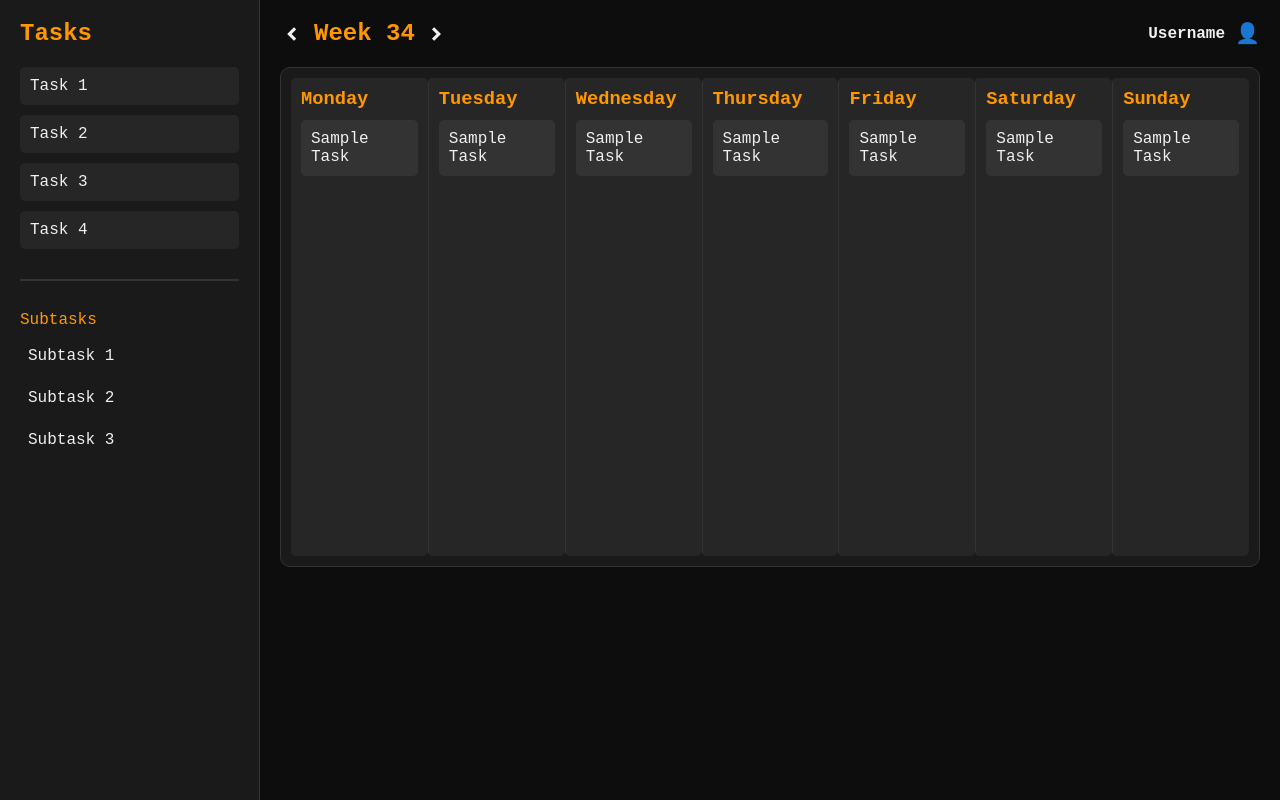
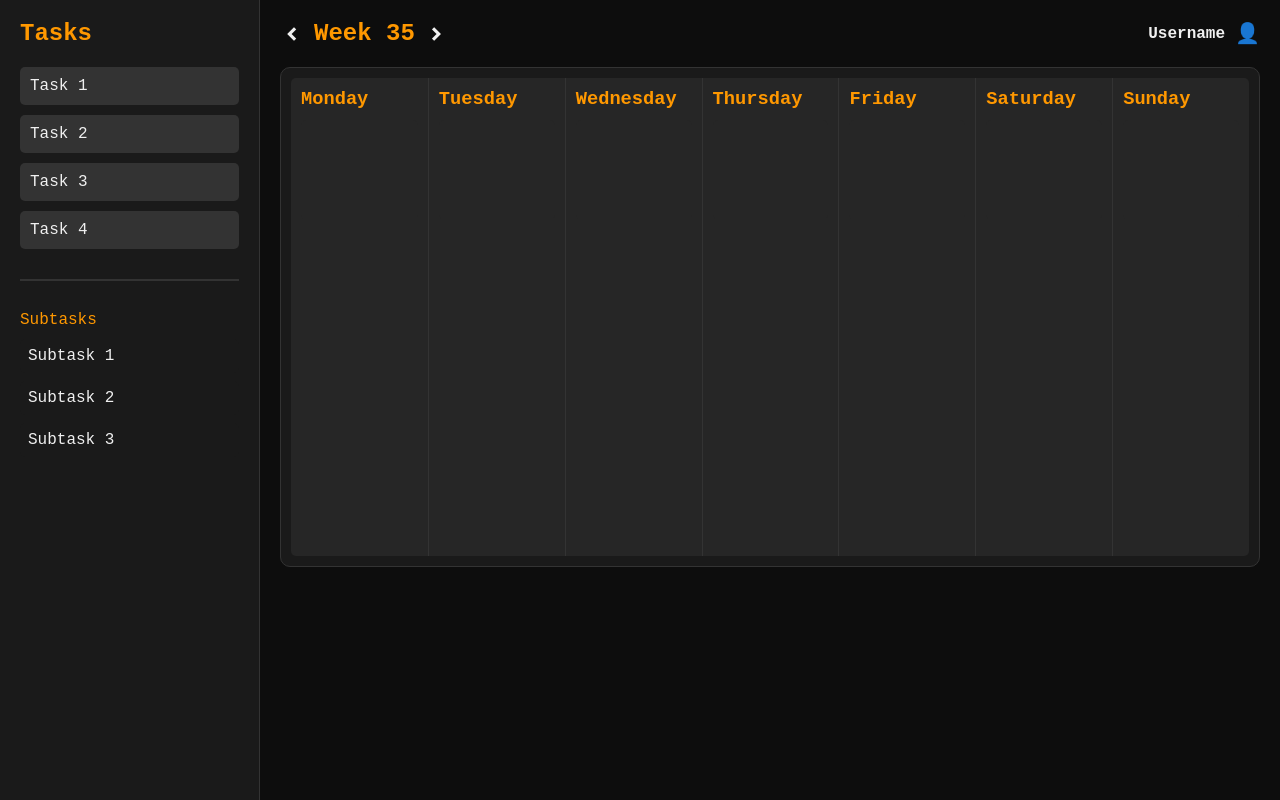
Before and after one commit to Teinlb/Dispositum, a React (Vite) app: page / in a window 1280 px wide. Built offline with nearby package versions, Linux system fonts and the light colour scheme.

Commit message:
modified:   src/App.tsx

```diff
--- a/package.json
+++ b/package.json
@@ -11,11 +11,14 @@
   },
   "dependencies": {
     "react": "^18.3.1",
-    "react-dom": "^18.3.1"
+    "react-beautiful-dnd": "^13.1.1",
+    "react-dom": "^18.3.1",
+    "react-draggable": "^4.4.6"
   },
   "devDependencies": {
     "@eslint/js": "^9.9.0",
     "@types/react": "^18.3.3",
+    "@types/react-beautiful-dnd": "^13.1.8",
     "@types/react-dom": "^18.3.0",
     "@vitejs/plugin-react": "^4.3.1",
     "eslint": "^9.9.0",
--- a/src/App.tsx
+++ b/src/App.tsx
@@ -1,14 +1,103 @@
-import React from 'react';
+import React, { useState } from 'react';
 import './index.css';
 import SideBar from './components/sidebar/SideBar';
 import Planner from './components/planner/Planner';
+import { DragDropContext, DropResult } from 'react-beautiful-dnd';
 
 const App: React.FC = () => {
+  const [tasks, setTasks] = useState<string[]>(["Task 1", "Task 2", "Task 3", "Task 4"]);
+  const [subtasks, setSubtasks] = useState<string[]>(["Subtask 1", "Subtask 2", "Subtask 3"]);
+  const [plannerTasks, setPlannerTasks] = useState<{ [key: string]: string[] }>({
+    Monday: [],
+    Tuesday: [],
+    Wednesday: [],
+    Thursday: [],
+    Friday: [],
+    Saturday: [],
+    Sunday: [],
+  });
+
+  const onDragEnd = (result: DropResult) => {
+    const { source, destination } = result;
+
+    if (!destination) {
+      return;
+    }
+
+    if (source.droppableId === destination.droppableId) {
+      // Slepen binnen dezelfde lijst
+      const items = reorder(getList(source.droppableId), source.index, destination.index);
+      updateList(source.droppableId, items);
+    } else {
+      // Slepen tussen verschillende lijsten
+      const result = move(
+        getList(source.droppableId),
+        getList(destination.droppableId),
+        source,
+        destination
+      );
+      updateList(source.droppableId, result[source.droppableId]);
+      updateList(destination.droppableId, result[destination.droppableId]);
+    }
+  };
+
+  const getList = (id: string) => {
+    switch (id) {
+      case 'sidebarTasks':
+        return tasks;
+      case 'sidebarSubtasks':
+        return subtasks;
+      default:
+        return plannerTasks[id];
+    }
+  };
+
+  const updateList = (id: string, items: string[]) => {
+    switch (id) {
+      case 'sidebarTasks':
+        setTasks(items);
+        break;
+      case 'sidebarSubtasks':
+        setSubtasks(items);
+        break;
+      default:
+        setPlannerTasks((prev) => ({ ...prev, [id]: items }));
+        break;
+    }
+  };
+
+  const reorder = (list: string[], startIndex: number, endIndex: number): string[] => {
+    const result = Array.from(list);
+    const [removed] = result.splice(startIndex, 1);
+    result.splice(endIndex, 0, removed);
+    return result;
+  };
+
+  const move = (
+    source: string[],
+    destination: string[],
+    droppableSource: any,
+    droppableDestination: any
+  ) => {
+    const sourceClone = Array.from(source);
+    const destClone = Array.from(destination);
+    const [removed] = sourceClone.splice(droppableSource.index, 1);
+    destClone.splice(droppableDestination.index, 0, removed);
+
+    const result: { [key: string]: string[] } = {};
+    result[droppableSource.droppableId] = sourceClone;
+    result[droppableDestination.droppableId] = destClone;
+
+    return result;
+  };
+
   return (
-    <div className="app">
-      <SideBar />
-      <Planner />
-    </div>
+    <DragDropContext onDragEnd={onDragEnd}>
+      <div className="app">
+        <SideBar tasks={tasks} subtasks={subtasks} />
+        <Planner plannerTasks={plannerTasks} />
+      </div>
+    </DragDropContext>
   );
 };
 
--- a/src/components/planner/Planner.tsx
+++ b/src/components/planner/Planner.tsx
@@ -1,21 +1,21 @@
-import React, { useState } from 'react';
+import React from 'react';
+import { Droppable, Draggable } from 'react-beautiful-dnd';
 import './planner.css';
 
-const Planner: React.FC = () => {
-  const [currentWeek, setCurrentWeek] = useState<number>(34);
+interface PlannerProps {
+  plannerTasks: { [key: string]: string[] };
+}
 
-  const nextWeek = () => setCurrentWeek(currentWeek + 1);
-  const previousWeek = () => setCurrentWeek(currentWeek - 1);
-
+const Planner: React.FC<PlannerProps> = ({ plannerTasks }) => {
   const days = ["Monday", "Tuesday", "Wednesday", "Thursday", "Friday", "Saturday", "Sunday"];
 
   return (
     <div className="planning">
       <div className="header">
         <div className="week-selector">
-          <button onClick={previousWeek} className="material-symbols-outlined">chevron_left</button>
-          <h2>Week {currentWeek}</h2>
-          <button onClick={nextWeek} className="material-symbols-outlined">chevron_right</button>
+          <button className="material-symbols-outlined">chevron_left</button>
+          <h2>Week 35</h2>
+          <button className="material-symbols-outlined">chevron_right</button>
         </div>
         <div className="account-settings">
           <span>Username</span>
@@ -27,7 +27,27 @@ const Planner: React.FC = () => {
         {days.map((day, index) => (
           <div key={index} className="week-column">
             <h3>{day}</h3>
-            <div className="task">Sample Task</div>
+            <Droppable droppableId={day}>
+              {(provided) => (
+                <div ref={provided.innerRef} {...provided.droppableProps} className="task-list">
+                  {plannerTasks[day].map((task, index) => (
+                    <Draggable key={task} draggableId={task} index={index}>
+                      {(provided) => (
+                        <div
+                          ref={provided.innerRef}
+                          {...provided.draggableProps}
+                          {...provided.dragHandleProps}
+                          className="task"
+                        >
+                          {task}
+                        </div>
+                      )}
+                    </Draggable>
+                  ))}
+                  {provided.placeholder}
+                </div>
+              )}
+            </Droppable>
           </div>
         ))}
       </div>
--- a/src/components/planner/planner.css
+++ b/src/components/planner/planner.css
@@ -78,7 +78,6 @@
   background-color: #262626;
   border-left: 1px solid #333;
   padding: 10px;
-    border-radius: 5px;
   display: flex;
   flex-direction: column;
 }
@@ -103,3 +102,36 @@
 .week-column .task:hover {
   background-color: #444;
 }
+
+.task-list, .week-column:first-child {
+  border-top-left-radius: 5px;
+  border-bottom-left-radius: 5px;
+}
+
+.task-list, .week-column:last-child {
+  border-top-right-radius: 5px;
+  border-bottom-right-radius: 5px;
+}
+
+
+.task-list, .week-column {
+  background-color: #262626;
+  min-height: 100px;
+}
+
+.task {
+  background-color: #333;
+  padding: 10px;
+  margin-bottom: 10px;
+  border-radius: 5px;
+  transition: background-color 0.3s;
+}
+
+.task:hover {
+  background-color: #444;
+  cursor: grab;
+}
+
+.task:active {
+  cursor: grabbing;
+}
--- a/src/components/sidebar/SideBar.tsx
+++ b/src/components/sidebar/SideBar.tsx
@@ -1,44 +1,64 @@
 import React from 'react';
+import { Droppable, Draggable } from 'react-beautiful-dnd';
 import './sidebar.css';
 
-const SideBar: React.FC = () => {
-  const tasks = [
-    "Task 1",
-    "Task 2",
-    "Task 3",
-    "Task 4"
-  ];
+interface SideBarProps {
+  tasks: string[];
+  subtasks: string[];
+}
 
-  const sublistItems = [
-    "Subtask 1",
-    "Subtask 2",
-    "Subtask 3"
-  ];
-
+const SideBar: React.FC<SideBarProps> = ({ tasks, subtasks }) => {
   return (
     <div className="sidebar">
       <h2>Tasks</h2>
-      <ul>
+      <Droppable droppableId="sidebarTasks">
+        {(provided) => (
+          <ul ref={provided.innerRef} {...provided.droppableProps}>
             {tasks.map((task, index) => (
-          <li key={index} className="task">
+              <Draggable key={task} draggableId={task} index={index}>
+                {(provided) => (
+                  <li
+                    ref={provided.innerRef}
+                    {...provided.draggableProps}
+                    {...provided.dragHandleProps}
+                    className="task"
+                  >
                     {task}
                   </li>
+                )}
+              </Draggable>
             ))}
+            {provided.placeholder}
           </ul>
+        )}
+      </Droppable>
 
       <hr />
 
       <div className="sublist">
         <div className="sublist-header">Subtasks</div>
-        <ul>
-          {sublistItems.map((item, index) => (
-            <li key={index} className="sublist-item">
+        <Droppable droppableId="sidebarSubtasks">
+          {(provided) => (
+            <ul ref={provided.innerRef} {...provided.droppableProps}>
+              {subtasks.map((item, index) => (
+                <Draggable key={item} draggableId={item} index={index}>
+                  {(provided) => (
+                    <li
+                      ref={provided.innerRef}
+                      {...provided.draggableProps}
+                      {...provided.dragHandleProps}
+                      className="sublist-item"
+                    >
                       {item}
                     </li>
+                  )}
+                </Draggable>
               ))}
+              {provided.placeholder}
             </ul>
+          )}
+        </Droppable>
       </div>
-
     </div>
   );
 };
```
Also changed, not shown: 1 other file (tests, documents, lock files or other folders). Lines whose indentation alone changed are shown as unchanged.
